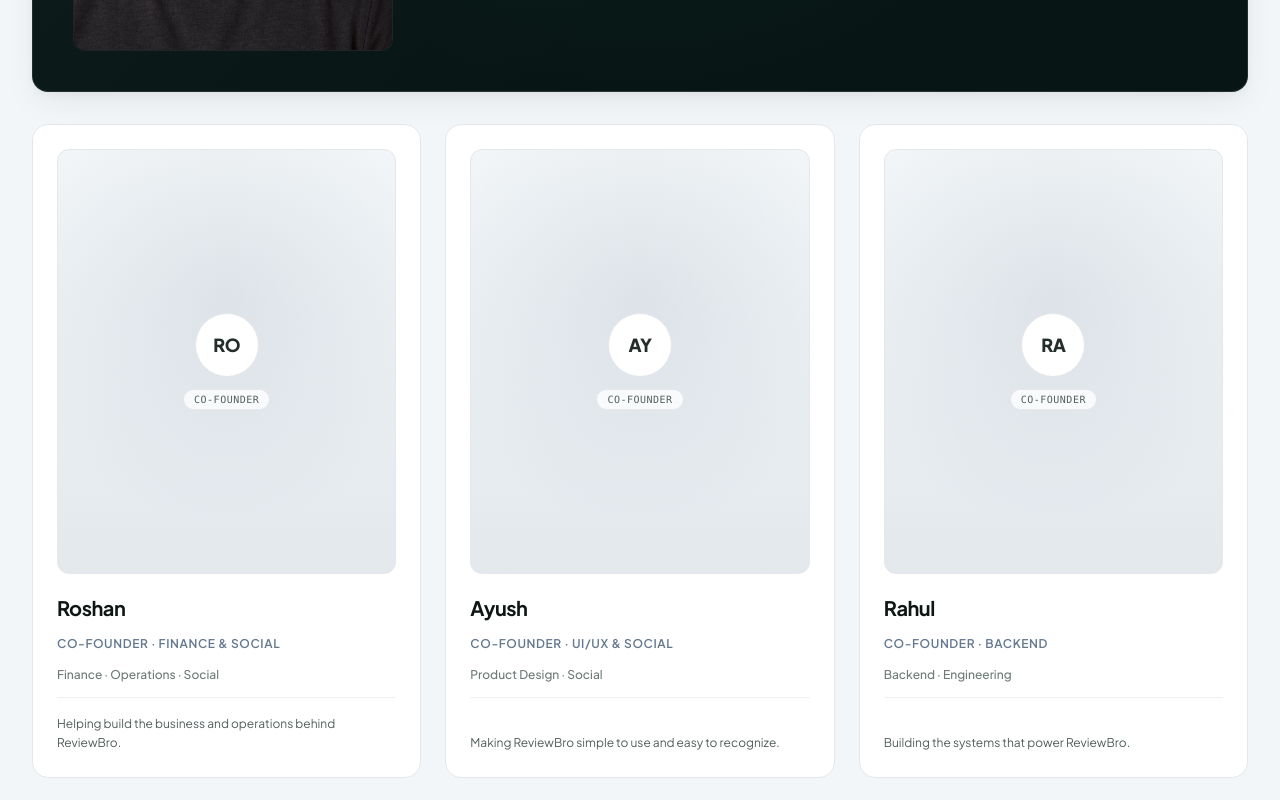
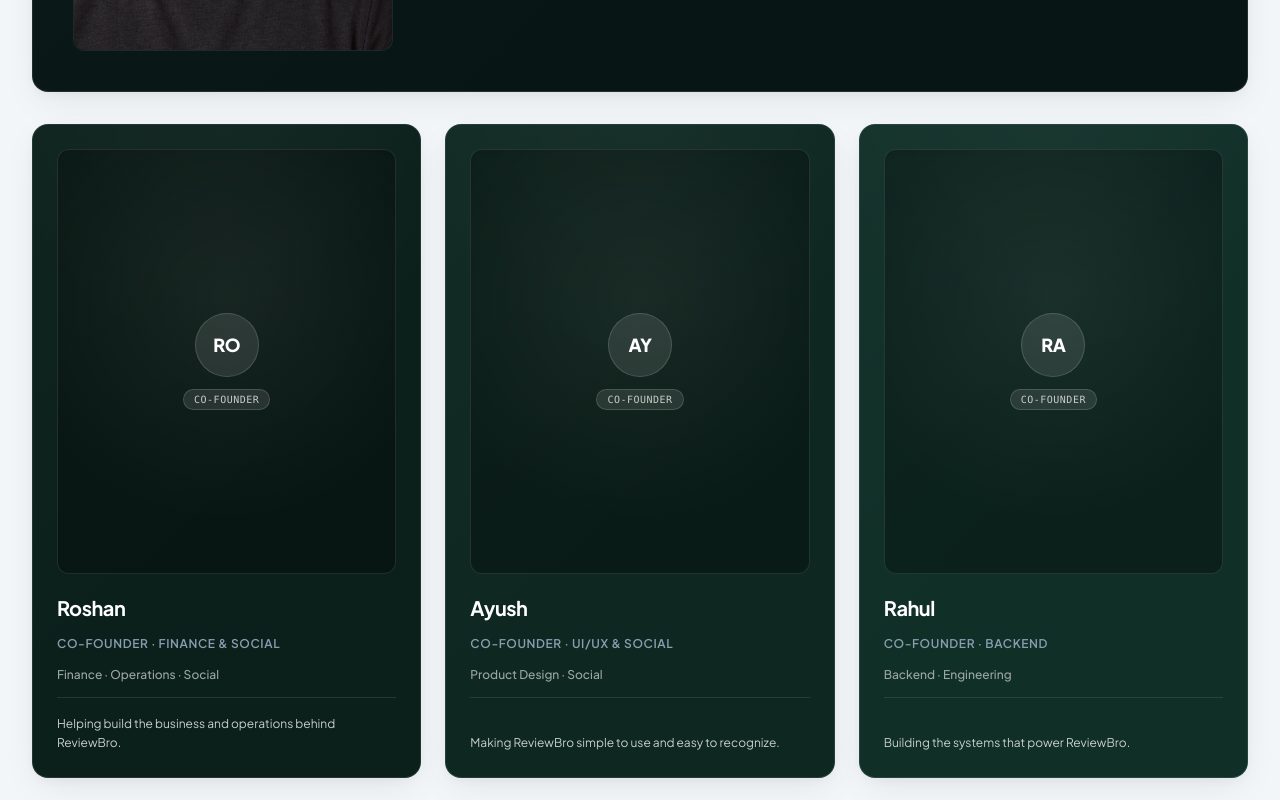
Before and after one commit to Prithvi-X/ReviewBro, a React (Vite) app: page / in a window 1280 px wide. Shown: the part 3760-4560 px from the top of the page. Built offline with nearby package versions, Linux system fonts and the light colour scheme.

Commit message:
feat(team): unify founding team cards in ReviewBro dark green family with subtle tonal progression

```diff
--- a/src/components/landing/FoundingTeam.tsx
+++ b/src/components/landing/FoundingTeam.tsx
@@ -28,15 +28,18 @@ export const FoundingTeam: React.FC<FoundingTeamProps> = ({ className }) => {
       </div>
 
       <div className="space-y-6 sm:space-y-8">
-        {/* LEVEL 1: PRIMARY FOUNDER (Deep Green Premium Surface Card) */}
-        <div className="group bg-hero-deep-green rounded-2xl border border-white/10 p-6 sm:p-8 lg:p-10 sm:flex sm:flex-row sm:items-center gap-7 lg:gap-10 shadow-surface-elevated hover:border-white/20 hover:-translate-y-1 transition-all duration-300 relative overflow-hidden text-white">
+        {/* LEVEL 1: PRIMARY FOUNDER (Deepest Green Premium Surface Card) */}
+        <div
+          className="group rounded-2xl border border-white/10 p-6 sm:p-8 lg:p-10 sm:flex sm:flex-row sm:items-center gap-7 lg:gap-10 shadow-surface-elevated hover:border-white/20 hover:-translate-y-1 transition-all duration-300 relative overflow-hidden text-white"
+          style={{ backgroundColor: PRIMARY_FOUNDER.bgColor }}
+        >
           {/* Ambient subtle lighting & satin depth */}
-          <div className="absolute inset-0 bg-[radial-gradient(ellipse_80%_60%_at_50%_-10%,rgba(15,36,30,0.6)_0%,transparent_80%)] pointer-events-none" />
-          <div className="absolute inset-0 bg-[linear-gradient(135deg,rgba(255,255,255,0.03)_0%,transparent_60%)] pointer-events-none" />
+          <div className="absolute inset-0 bg-[radial-gradient(ellipse_80%_60%_at_50%_-10%,rgba(255,255,255,0.03)_0%,transparent_80%)] pointer-events-none" />
+          <div className="absolute inset-0 bg-[linear-gradient(135deg,rgba(255,255,255,0.02)_0%,transparent_60%)] pointer-events-none" />
 
           {/* Portrait Area / Polished Frame */}
           <div
-            className={`w-full sm:w-64 md:w-72 lg:w-80 aspect-[4/5] shrink-0 rounded-xl overflow-hidden relative bg-[#040c0b] border border-white/10 flex flex-col items-center justify-center ${
+            className={`w-full sm:w-64 md:w-72 lg:w-80 aspect-[4/5] shrink-0 rounded-xl overflow-hidden relative bg-black/30 border border-white/10 flex flex-col items-center justify-center ${
               PRIMARY_FOUNDER.imageSrc ? 'p-0' : 'p-6'
             } select-none z-10 shadow-inner`}
           >
@@ -50,7 +53,7 @@ export const FoundingTeam: React.FC<FoundingTeamProps> = ({ className }) => {
             ) : (
               <>
                 {/* Ambient subtle decorative background */}
-                <div className="absolute inset-0 bg-[radial-gradient(circle_at_50%_35%,rgba(100,120,142,0.18)_0%,transparent_70%)] pointer-events-none" />
+                <div className="absolute inset-0 bg-[radial-gradient(circle_at_50%_35%,rgba(255,255,255,0.06)_0%,transparent_70%)] pointer-events-none" />
 
                 {/* Monogram Badge */}
                 <div className="w-20 h-20 rounded-full bg-white/10 backdrop-blur-xs border border-white/15 flex items-center justify-center relative z-10 transition-transform duration-300 group-hover:scale-105">
@@ -152,37 +155,46 @@ export const FoundingTeam: React.FC<FoundingTeamProps> = ({ className }) => {
           </div>
         </div>
 
-        {/* LEVEL 2: THREE CO-FOUNDER CARDS (1 Row on Desktop / Balanced Grid) */}
+        {/* LEVEL 2: THREE CO-FOUNDER CARDS (1 Row on Desktop / Balanced Grid with Tonal Progression) */}
         <div className="grid grid-cols-1 md:grid-cols-3 gap-5 sm:gap-6">
           {CO_FOUNDERS.map((member) => (
             <div
               key={member.id}
-              className="group bg-white rounded-2xl border border-neutral-200/80 p-5 sm:p-6 flex flex-col justify-between hover:shadow-md hover:-translate-y-1 hover:border-brand-slate/40 transition-all duration-300"
+              className="group rounded-2xl border border-white/10 p-5 sm:p-6 flex flex-col justify-between shadow-surface-elevated hover:border-white/20 hover:-translate-y-1 transition-all duration-300 relative overflow-hidden text-white"
+              style={{ backgroundColor: member.bgColor }}
             >
-              <div>
-                {/* Portrait Area / Polished Placeholder */}
-                <div className="aspect-[4/5] w-full rounded-xl overflow-hidden mb-5 relative bg-gradient-to-b from-[#f3f6f8] via-[#ebf0f3] to-[#e2e8ec] border border-neutral-200/70 flex flex-col items-center justify-center p-4 select-none">
+              {/* Ambient subtle lighting & satin depth */}
+              <div className="absolute inset-0 bg-[radial-gradient(ellipse_80%_60%_at_50%_-10%,rgba(255,255,255,0.03)_0%,transparent_80%)] pointer-events-none" />
+              <div className="absolute inset-0 bg-[linear-gradient(135deg,rgba(255,255,255,0.02)_0%,transparent_60%)] pointer-events-none" />
+
+              <div className="relative z-10">
+                {/* Portrait Area / Polished Placeholder Frame */}
+                <div
+                  className={`aspect-[4/5] w-full rounded-xl overflow-hidden mb-5 relative bg-black/30 border border-white/10 flex flex-col items-center justify-center ${
+                    member.imageSrc ? 'p-0' : 'p-4'
+                  } select-none shadow-inner`}
+                >
                   {member.imageSrc ? (
                     <img
                       src={member.imageSrc}
                       alt={`${member.name} - ${member.title}`}
-                      className="w-full h-full object-cover object-center transition-transform duration-500 group-hover:scale-[1.02]"
+                      className="w-full h-full object-cover object-top transition-transform duration-500 group-hover:scale-[1.02]"
                       loading="lazy"
                     />
                   ) : (
                     <>
                       {/* Ambient subtle decorative background texture */}
-                      <div className="absolute inset-0 bg-[radial-gradient(circle_at_50%_35%,rgba(100,120,142,0.12)_0%,transparent_70%)] pointer-events-none" />
+                      <div className="absolute inset-0 bg-[radial-gradient(circle_at_50%_35%,rgba(255,255,255,0.06)_0%,transparent_70%)] pointer-events-none" />
 
                       {/* Monogram Badge */}
-                      <div className="w-16 h-16 rounded-full bg-white shadow-xs border border-neutral-200/90 flex items-center justify-center relative z-10 transition-transform duration-300 group-hover:scale-105">
-                        <span className="font-display font-extrabold text-lg text-neutral-800 tracking-tight">
+                      <div className="w-16 h-16 rounded-full bg-white/10 backdrop-blur-xs border border-white/15 flex items-center justify-center relative z-10 transition-transform duration-300 group-hover:scale-105">
+                        <span className="font-display font-extrabold text-lg text-white tracking-tight">
                           {member.initials}
                         </span>
                       </div>
 
                       {/* Micro Tag */}
-                      <span className="mt-3 text-[10px] font-mono font-medium uppercase tracking-wider text-neutral-600 bg-white/80 backdrop-blur-xs px-2.5 py-0.5 rounded-full border border-neutral-200/70 relative z-10">
+                      <span className="mt-3 text-[10px] font-mono font-medium uppercase tracking-wider text-neutral-300 bg-white/10 backdrop-blur-xs px-2.5 py-0.5 rounded-full border border-white/15 relative z-10">
                         Co-Founder
                       </span>
                     </>
@@ -190,27 +202,27 @@ export const FoundingTeam: React.FC<FoundingTeamProps> = ({ className }) => {
                 </div>
 
                 {/* Name */}
-                <h3 className="text-xl font-bold font-display text-neutral-900 tracking-tight group-hover:text-neutral-950 transition-colors">
+                <h3 className="text-xl font-bold font-display text-white tracking-tight">
                   {member.name}
                 </h3>
 
                 {/* Title (Consistent height for perfect divider alignment) */}
                 <div className="min-h-[2.25rem] flex items-center mt-1">
-                  <p className="text-xs font-semibold text-brand-slate uppercase tracking-wider">
+                  <p className="text-xs font-semibold text-brand-slate-light uppercase tracking-wider">
                     {member.title}
                   </p>
                 </div>
 
                 {/* Focus (Consistent height for perfect divider alignment) */}
-                <div className="min-h-[2.25rem] flex items-center border-b border-neutral-100 pb-2">
-                  <p className="text-xs font-medium text-neutral-500">
+                <div className="min-h-[2.25rem] flex items-center border-b border-white/10 pb-2">
+                  <p className="text-xs font-medium text-neutral-400">
                     {member.focus}
                   </p>
                 </div>
               </div>
 
               {/* Short Description */}
-              <p className="text-xs text-neutral-600 leading-relaxed mt-3 pt-1">
+              <p className="text-xs text-neutral-300 leading-relaxed mt-3 pt-1 relative z-10">
                 {member.description}
               </p>
             </div>
--- a/src/lib/constants.ts
+++ b/src/lib/constants.ts
@@ -224,6 +224,7 @@ export const PRIMARY_FOUNDER = {
   description: 'Building the product, technology, and direction behind ReviewBro.',
   initials: 'PR',
   imageSrc: '/Founder.png',
+  bgColor: '#071615',
 }
 
 export const CO_FOUNDERS = [
@@ -235,6 +236,7 @@ export const CO_FOUNDERS = [
     description: 'Helping build the business and operations behind ReviewBro.',
     initials: 'RO',
     imageSrc: undefined as string | undefined,
+    bgColor: '#0B201B',
   },
   {
     id: 'ayush',
@@ -244,6 +246,7 @@ export const CO_FOUNDERS = [
     description: 'Making ReviewBro simple to use and easy to recognize.',
     initials: 'AY',
     imageSrc: undefined as string | undefined,
+    bgColor: '#0E2821',
   },
   {
     id: 'rahul',
@@ -253,6 +256,7 @@ export const CO_FOUNDERS = [
     description: 'Building the systems that power ReviewBro.',
     initials: 'RA',
     imageSrc: undefined as string | undefined,
+    bgColor: '#102F27',
   },
 ]
 
--- a/src/styles/tokens.css
+++ b/src/styles/tokens.css
@@ -14,6 +14,12 @@
   --color-brand-slate-light: #899db0;         /* Slate highlight / soft icon tint */
   --color-brand-slate-dark: #3a4b5a;          /* Deep slate blue */
   --color-brand-slate-subtle: rgba(100, 120, 142, 0.12); /* Subtle slate tag background */
+
+  /* --- FOUNDING TEAM TONAL GREEN TOKENS --- */
+  --color-team-prithvi: #071615;              /* Deepest brand green (Level 1 Founder & CEO) */
+  --color-team-roshan: #0b201b;               /* Subtle elevated tonal green (Co-Founder) */
+  --color-team-ayush: #0e2821;                /* Subtle elevated tonal green (Co-Founder) */
+  --color-team-rahul: #102f27;                /* Subtle elevated tonal green (Co-Founder) */
 
   /* --- NEUTRALS --- */
   --color-neutral-950: #070b0a;               /* Deepest dark text */
--- a/tailwind.config.js
+++ b/tailwind.config.js
@@ -16,6 +16,12 @@ export default {
           'slate-light': 'var(--color-brand-slate-light)',
           'slate-dark': 'var(--color-brand-slate-dark)',
           'slate-subtle': 'var(--color-brand-slate-subtle)',
+        },
+        team: {
+          prithvi: 'var(--color-team-prithvi)',
+          roshan: 'var(--color-team-roshan)',
+          ayush: 'var(--color-team-ayush)',
+          rahul: 'var(--color-team-rahul)',
         },
         neutral: {
           950: 'var(--color-neutral-950)',
```
